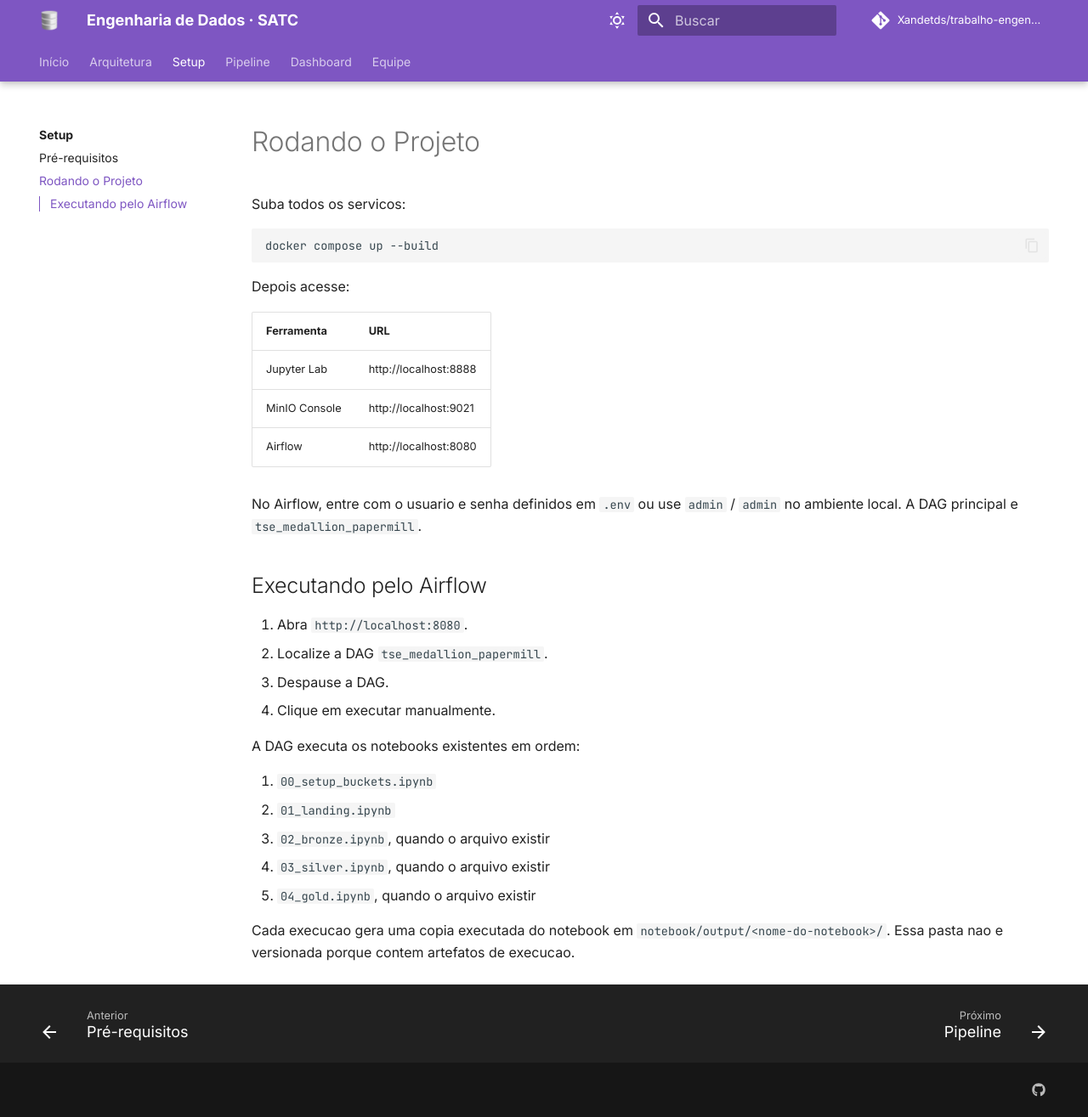
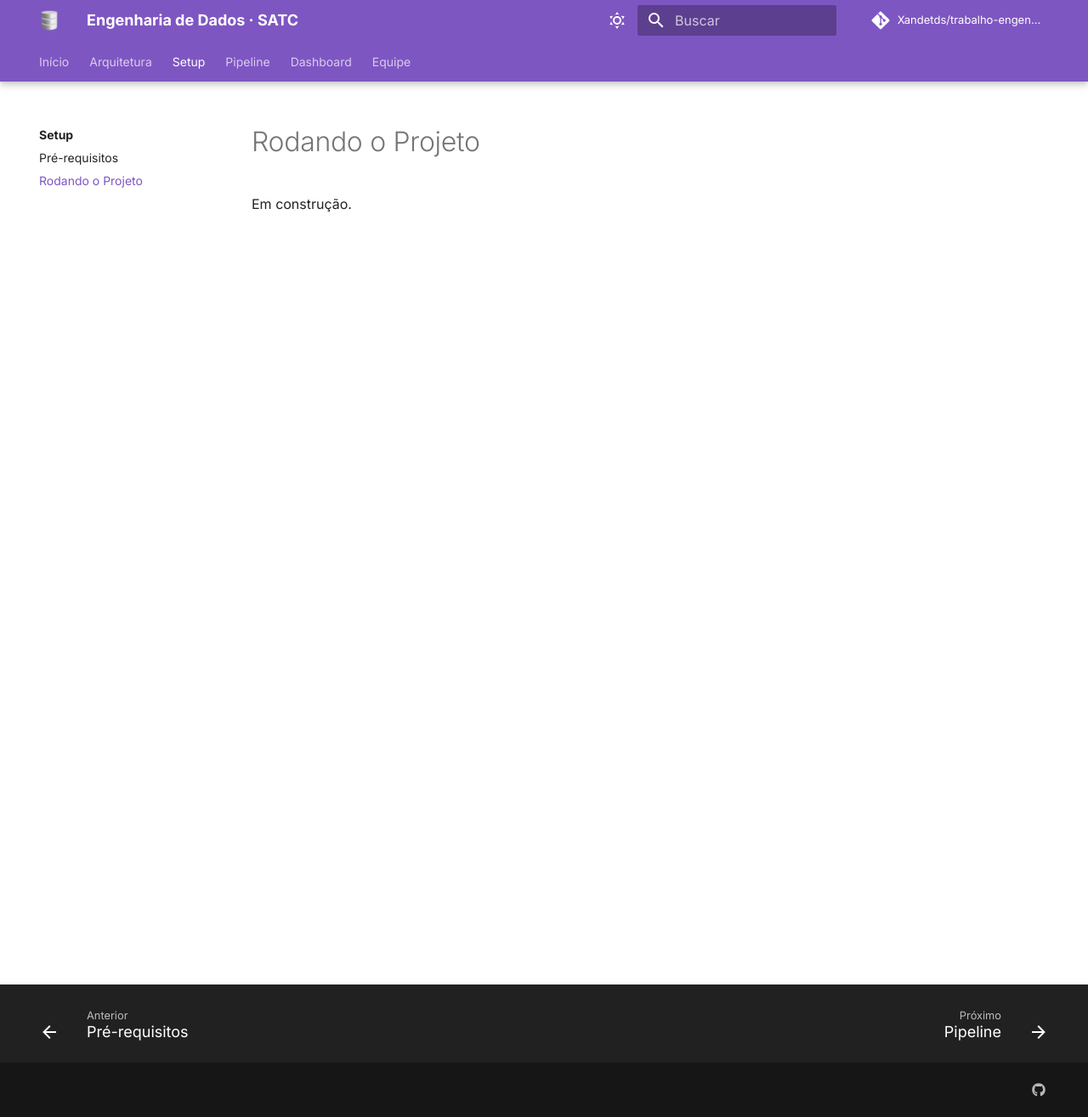
Before and after one commit to Xandetds/trabalho-engenharia-de-dados, an MkDocs documentation site: the page built from docs/setup/running.md, in a window 1280 px wide and 1315 px high. Shown: the whole window at 85% size. Built offline with MkDocs 1.6.1 and Material for MkDocs 9.7.7, drawn with Linux system fonts in a browser that asks for light colours; comment, search, counter and statistics services are not loaded.

Commit message:
fix: reverter alterações que não competem à essa branch, e revertida remoção de acentuação

````diff
--- a/docs/setup/running.md
+++ b/docs/setup/running.md
@@ -1,34 +1,3 @@
 # Rodando o Projeto
 
-Suba todos os servicos:
-
-```bash
-docker compose up --build
-```
-
-Depois acesse:
-
-| Ferramenta | URL |
-|---|---|
-| Jupyter Lab | http://localhost:8888 |
-| MinIO Console | http://localhost:9021 |
-| Airflow | http://localhost:8080 |
-
-No Airflow, entre com o usuario e senha definidos em `.env` ou use `admin` / `admin` no ambiente local. A DAG principal e `tse_medallion_papermill`.
-
-## Executando pelo Airflow
-
-1. Abra `http://localhost:8080`.
-2. Localize a DAG `tse_medallion_papermill`.
-3. Despause a DAG.
-4. Clique em executar manualmente.
-
-A DAG executa os notebooks existentes em ordem:
-
-1. `00_setup_buckets.ipynb`
-2. `01_landing.ipynb`
-3. `02_bronze.ipynb`, quando o arquivo existir
-4. `03_silver.ipynb`, quando o arquivo existir
-5. `04_gold.ipynb`, quando o arquivo existir
-
-Cada execucao gera uma copia executada do notebook em `notebook/output/<nome-do-notebook>/`. Essa pasta nao e versionada porque contem artefatos de execucao.
+Em construção.
````
Also changed, not shown: docs/architecture/index.md (+5 -5 lines), docs/setup/index.md (+1 -9 lines), docs/setup/prerequisites.md (+2 -26 lines).
